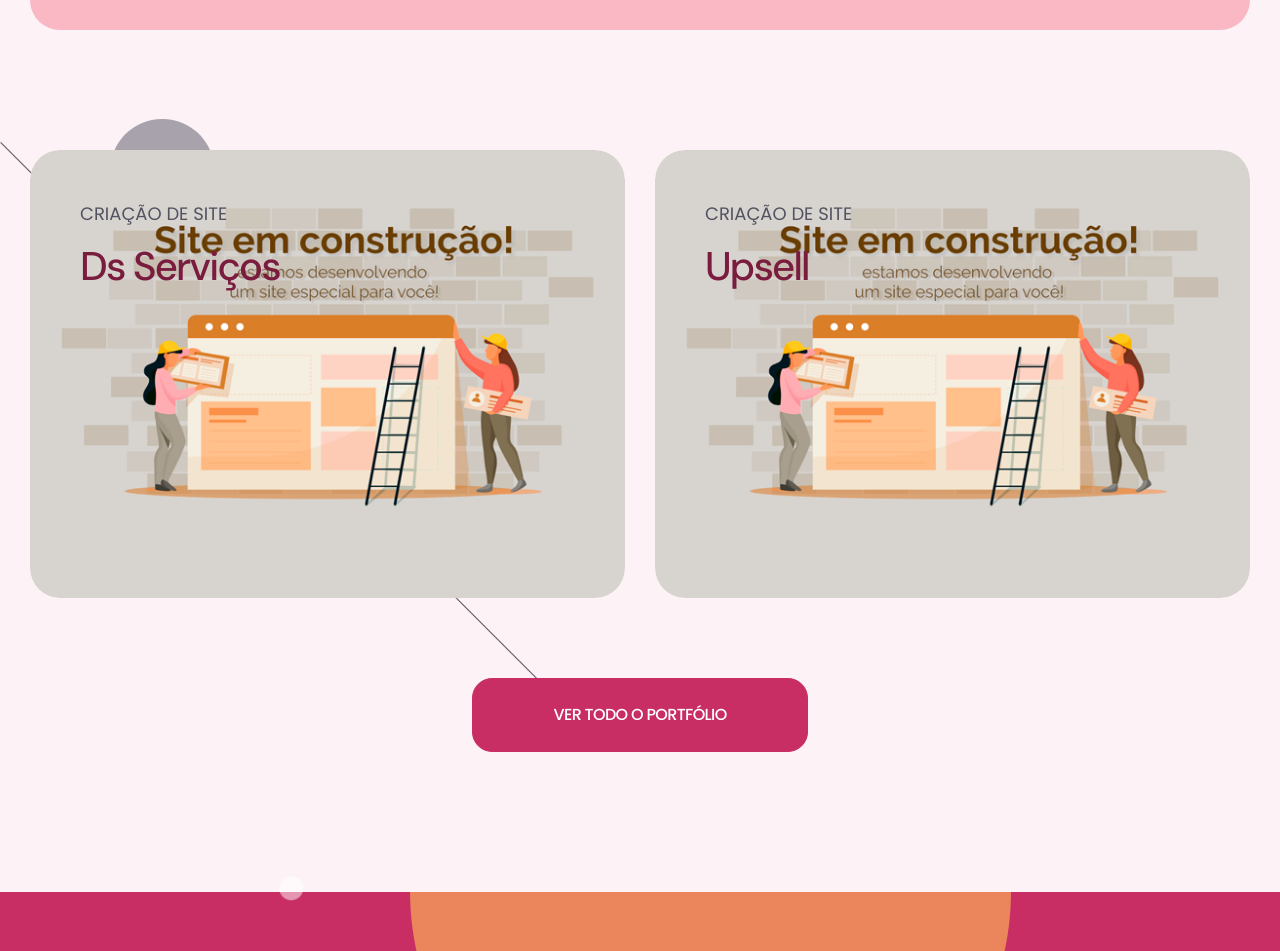
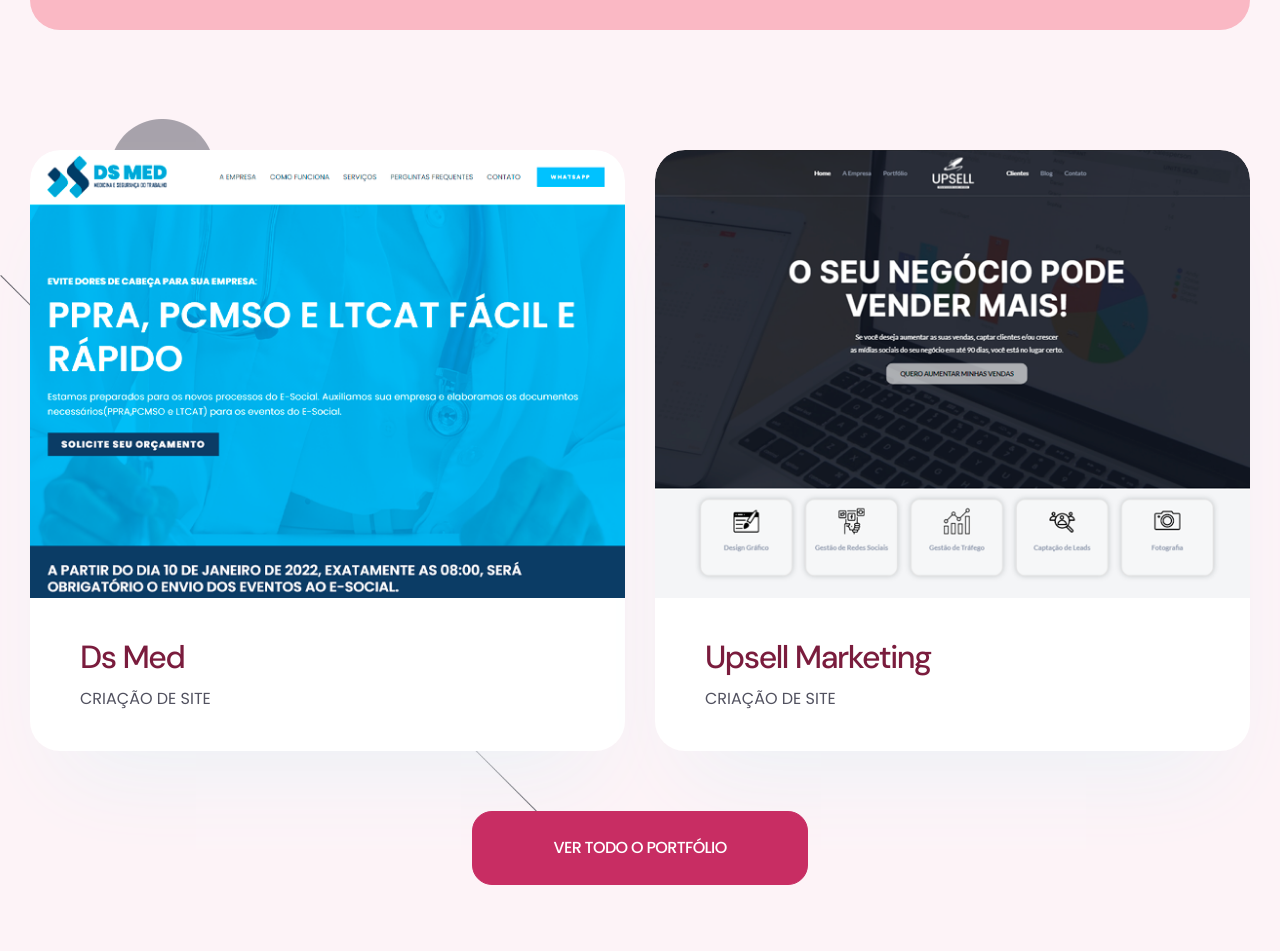
Before and after one commit to igornevesg/yuppy, a plain HTML site: page criacao-de-sites.html in a window 1280 px wide. Shown: the part 3149-4100 px from the top of the page. Drawn offline with Linux system fonts and the light colour scheme.

Commit message:
add upsell portfolio

```diff
--- a/criacao-de-sites.html
+++ b/criacao-de-sites.html
@@ -285,28 +285,28 @@
                 </div>
                 <div class="row row-45">
                     <div class="col-md-6" data-sal="slide-up" data-sal-duration="1000">
-                        <div class="project-grid project-style-2">
+                        <div class="project-grid">
                             <div class="thumbnail">
-                                <a href="#">
-                                    <img src="assets/media/project/project-construcao.png" alt="project">
+                                <a href="https://clinicadsmed.com.br" target="_blank">
+                                    <img src="assets/media/project/project-6.png" alt="project">
                                 </a>
                             </div>
                             <div class="content">
+                                <h4 class="title"><a href="https://clinicadsmed.com.br" target="_blank">Ds Med</a></h4>
                                 <span class="subtitle">CRIAÇÃO DE SITE</span>
-                                <h3 class="title"><a href="#">Ds Serviços</a></h3>
                             </div>
                         </div>
                     </div>
                     <div class="col-md-6" data-sal="slide-up" data-sal-duration="1000" data-sal-delay="200">
-                        <div class="project-grid project-style-2">
+                        <div class="project-grid">
                             <div class="thumbnail">
-                                <a href="#">
-                                    <img src="assets/media/project/project-construcao.png" alt="project">
+                                <a href="https://upsellagencia.com.br" target="_blank">
+                                    <img src="assets/media/project/project-upsell.png" alt="project">
                                 </a>
                             </div>
                             <div class="content">
+                                <h4 class="title"><a href="https://upsellagencia.com.br" target="_blank">Upsell Marketing</a></h4>
                                 <span class="subtitle">CRIAÇÃO DE SITE</span>
-                                <h3 class="title"><a href="#">Upsell</a></h3>
                             </div>
                         </div>
                     </div>
```
Also changed, not shown: index.html (+3 -3 lines), portfolio.html (+3 -3 lines), assets/media/project/project-upsell.png (added).
